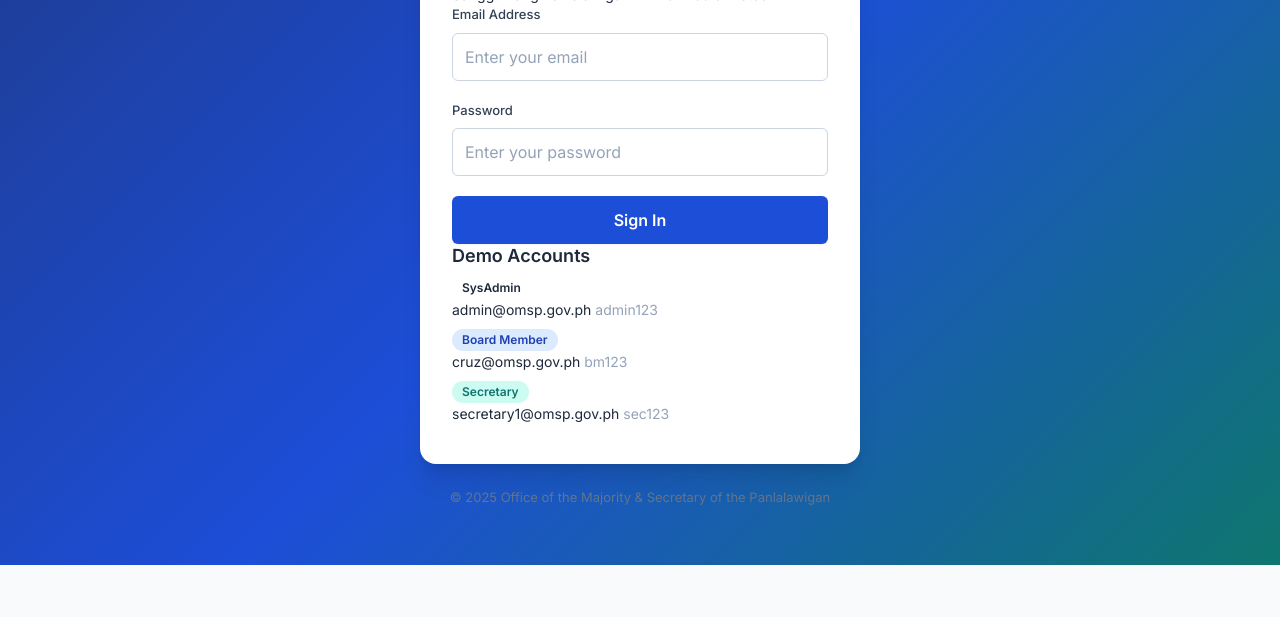
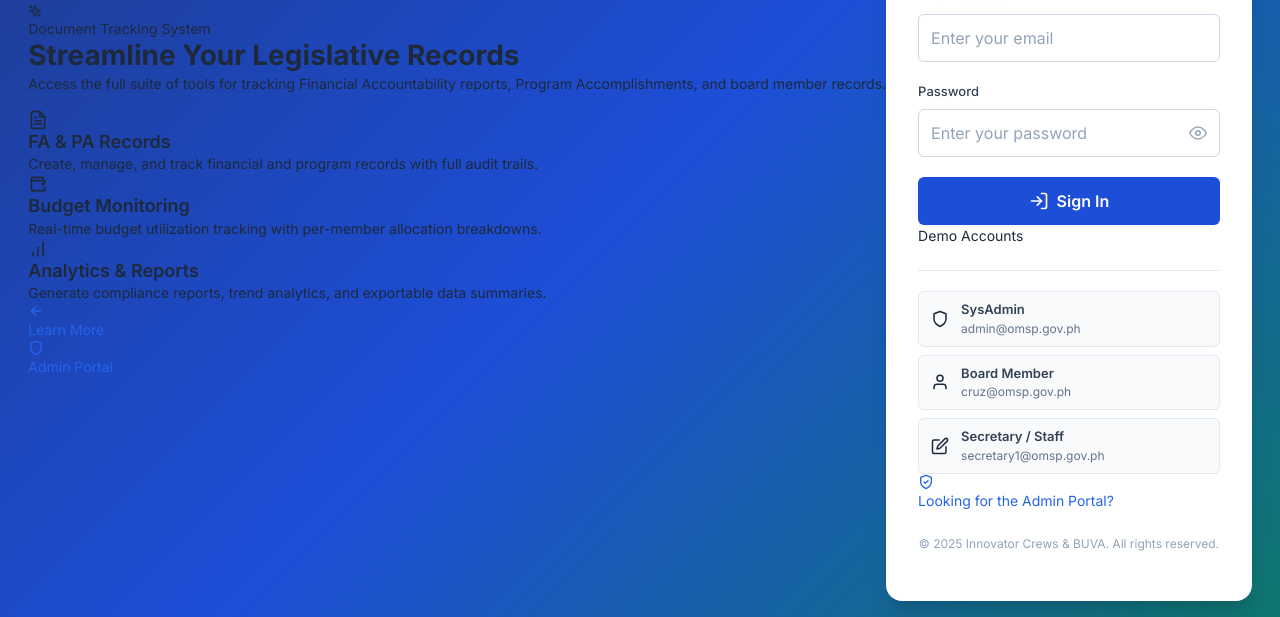
Before and after one commit to Innovator-Crews/OMSP-Document-Tracking-Monitoring, a plain HTML site: page pages/index.html in a window 1280 px wide. Shown: the part 235-852 px from the top of the page. Before the commit the page ends 800 px from the top, so only its background shows below. Drawn offline with Linux system fonts and the light colour scheme.

Commit message:
feat: add icons.js script to multiple pages for enhanced UI elements

```diff
--- a/pages/index.html
+++ b/pages/index.html
@@ -3,9 +3,9 @@
 <head>
   <meta charset="UTF-8" />
   <meta name="viewport" content="width=device-width, initial-scale=1.0" />
-  <title>Login — OMSP Document Tracking</title>
+  <title>Sign In — OMSP Document Tracking</title>
   <link rel="preconnect" href="https://fonts.googleapis.com" />
-  <link href="https://fonts.googleapis.com/css2?family=Inter:wght@400;500;600;700&display=swap" rel="stylesheet" />
+  <link href="https://fonts.googleapis.com/css2?family=Inter:wght@400;500;600;700;800&display=swap" rel="stylesheet" />
   <link rel="stylesheet" href="../assets/css/main.css" />
   <link rel="stylesheet" href="../assets/css/components.css" />
   <link rel="stylesheet" href="../assets/css/animations.css" />
@@ -13,13 +13,65 @@
 </head>
 <body class="login-page">
 
-  <div class="login-container fade-in">
+  <!-- ════ LEFT: Promotional Panel ════ -->
+  <div class="login-promo">
+    <div class="login-promo-inner fade-in">
+      <div class="login-promo-badge">
+        <span id="promo-badge-icon"></span>
+        Document Tracking System
+      </div>
+
+      <h1>Streamline Your Legislative Records</h1>
+      <p class="login-promo-desc">
+        Access the full suite of tools for tracking Financial Accountability
+        reports, Program Accomplishments, and board member records.
+      </p>
+
+      <!-- Feature highlights -->
+      <div class="login-promo-features">
+        <div class="login-promo-feature">
+          <div class="login-promo-feature-icon" id="promo-feat-1-icon"></div>
+          <div class="login-promo-feature-text">
+            <h3>FA &amp; PA Records</h3>
+            <p>Create, manage, and track financial and program records with full audit trails.</p>
+          </div>
+        </div>
+        <div class="login-promo-feature">
+          <div class="login-promo-feature-icon" id="promo-feat-2-icon"></div>
+          <div class="login-promo-feature-text">
+            <h3>Budget Monitoring</h3>
+            <p>Real-time budget utilization tracking with per-member allocation breakdowns.</p>
+          </div>
+        </div>
+        <div class="login-promo-feature">
+          <div class="login-promo-feature-icon" id="promo-feat-3-icon"></div>
+          <div class="login-promo-feature-text">
+            <h3>Analytics &amp; Reports</h3>
+            <p>Generate compliance reports, trend analytics, and exportable data summaries.</p>
+          </div>
+        </div>
+      </div>
+
+      <!-- Quick links -->
+      <div class="login-promo-links">
+        <a href="../index.html" class="login-promo-link" id="promo-link-home">
+          Learn More
+        </a>
+        <a href="../sysadmin/login.html" class="login-promo-link" id="promo-link-admin">
+          Admin Portal
+        </a>
+      </div>
+    </div>
+  </div>
+
+  <!-- ════ RIGHT: Login Form ════ -->
+  <div class="login-form-panel">
     <div class="login-card">
-      <!-- Header -->
-      <div class="login-header">
-        <div class="login-logo">🏛️</div>
-        <h1 class="login-title">OMSP Document Tracking</h1>
-        <p class="login-subtitle">Sangguniang Panlalawigan — Province of Bataan</p>
+      <!-- Logo -->
+      <div class="logo-section">
+        <div class="login-logo" id="login-logo-icon"></div>
+        <h1>Welcome Back</h1>
+        <p class="subtitle">Sangguniang Panlalawigan — Province of Bataan</p>
       </div>
 
       <!-- Login Form -->
@@ -31,48 +83,66 @@
 
         <div class="form-group">
           <label for="login-password" class="form-label">Password</label>
-          <input type="password" id="login-password" class="form-input" placeholder="Enter your password" required autocomplete="current-password" />
+          <div class="password-wrapper">
+            <input type="password" id="login-password" class="form-input" placeholder="Enter your password" required autocomplete="current-password" />
+            <button type="button" class="toggle-password" id="toggle-pw" aria-label="Toggle password visibility"></button>
+          </div>
         </div>
 
         <div id="login-error" class="banner banner-danger hidden" role="alert"></div>
 
-        <button type="submit" class="btn btn-primary btn-block">Sign In</button>
+        <button type="submit" class="btn btn-primary btn-block" id="login-submit-btn">
+          Sign In
+        </button>
       </form>
 
+      <!-- Demo Divider -->
+      <div class="login-divider"><span>Demo Accounts</span></div>
+
       <!-- Demo Accounts -->
-      <div class="demo-accounts">
-        <h3 class="demo-accounts-title">Demo Accounts</h3>
-        <div class="demo-account" onclick="fillDemo('admin@omsp.gov.ph','admin123')">
-          <span class="badge badge-admin">SysAdmin</span>
-          <div class="demo-credentials">
-            <span>admin@omsp.gov.ph</span>
-            <span class="text-muted">admin123</span>
-          </div>
-        </div>
-        <div class="demo-account" onclick="fillDemo('cruz@omsp.gov.ph','bm123')">
-          <span class="badge badge-bm">Board Member</span>
-          <div class="demo-credentials">
-            <span>cruz@omsp.gov.ph</span>
-            <span class="text-muted">bm123</span>
-          </div>
-        </div>
-        <div class="demo-account" onclick="fillDemo('secretary1@omsp.gov.ph','sec123')">
-          <span class="badge badge-secretary">Secretary</span>
-          <div class="demo-credentials">
-            <span>secretary1@omsp.gov.ph</span>
-            <span class="text-muted">sec123</span>
-          </div>
+      <div class="demo-section">
+        <div class="demo-accounts">
+          <button type="button" class="demo-btn" onclick="fillDemo('admin@omsp.gov.ph','admin123')">
+            <div class="demo-btn-icon demo-btn-icon-admin" id="demo-icon-admin"></div>
+            <div class="demo-btn-info">
+              <div class="demo-btn-role">SysAdmin</div>
+              <div class="demo-btn-email">admin@omsp.gov.ph</div>
+            </div>
+          </button>
+          <button type="button" class="demo-btn" onclick="fillDemo('cruz@omsp.gov.ph','bm123')">
+            <div class="demo-btn-icon demo-btn-icon-bm" id="demo-icon-bm"></div>
+            <div class="demo-btn-info">
+              <div class="demo-btn-role">Board Member</div>
+              <div class="demo-btn-email">cruz@omsp.gov.ph</div>
+            </div>
+          </button>
+          <button type="button" class="demo-btn" onclick="fillDemo('secretary1@omsp.gov.ph','sec123')">
+            <div class="demo-btn-icon demo-btn-icon-staff" id="demo-icon-staff"></div>
+            <div class="demo-btn-info">
+              <div class="demo-btn-role">Secretary / Staff</div>
+              <div class="demo-btn-email">secretary1@omsp.gov.ph</div>
+            </div>
+          </button>
         </div>
       </div>
+
+      <!-- Admin portal link -->
+      <a href="../sysadmin/login.html" class="admin-portal-link" id="admin-portal-link">
+        Looking for the Admin Portal?
+      </a>
+
+      <!-- Footer -->
+      <div class="login-footer">
+        <p class="copyright">&copy; 2025 Innovator Crews &amp; BUVA. All rights reserved.</p>
+      </div>
     </div>
-
-    <p class="login-footer">© 2025 Office of the Majority & Secretary of the Panlalawigan</p>
   </div>
 
   <!-- Scripts -->
   <script src="../assets/js/storage.js"></script>
   <script src="../assets/js/utils.js"></script>
   <script src="../assets/js/activity-logger.js"></script>
+  <script src="../assets/js/icons.js"></script>
   <script src="../assets/js/auth.js"></script>
   <script src="../assets/js/notifications.js"></script>
   <script src="../assets/js/router.js"></script>
@@ -82,6 +152,39 @@
       document.getElementById('login-email').value = email;
       document.getElementById('login-password').value = password;
     }
+
+    document.addEventListener('DOMContentLoaded', () => {
+      // Inject SVG icons
+      document.getElementById('promo-badge-icon').innerHTML = Icons.render('sparkles', 14);
+      document.getElementById('promo-feat-1-icon').innerHTML = Icons.render('file-text', 20);
+      document.getElementById('promo-feat-2-icon').innerHTML = Icons.render('wallet', 20);
+      document.getElementById('promo-feat-3-icon').innerHTML = Icons.render('bar-chart', 20);
+      document.getElementById('promo-link-home').innerHTML = Icons.render('arrow-left', 16) + ' Learn More';
+      document.getElementById('promo-link-admin').innerHTML = Icons.render('shield', 16) + ' Admin Portal';
+      document.getElementById('login-logo-icon').innerHTML = Icons.render('landmark', 32);
+
+      // Login button
+      document.getElementById('login-submit-btn').innerHTML = Icons.render('log-in', 20) + ' Sign In';
+
+      // Password toggle
+      const togglePw = document.getElementById('toggle-pw');
+      togglePw.innerHTML = Icons.render('eye', 18);
+      togglePw.addEventListener('click', () => {
+        const pwInput = document.getElementById('login-password');
+        const isPassword = pwInput.type === 'password';
+        pwInput.type = isPassword ? 'text' : 'password';
+        togglePw.innerHTML = Icons.render(isPassword ? 'eye-off' : 'eye', 18);
+      });
+
+      // Demo icons
+      document.getElementById('demo-icon-admin').innerHTML = Icons.render('shield', 18);
+      document.getElementById('demo-icon-bm').innerHTML = Icons.render('user', 18);
+      document.getElementById('demo-icon-staff').innerHTML = Icons.render('edit', 18);
+
+      // Admin portal link
+      document.getElementById('admin-portal-link').innerHTML =
+        Icons.render('shield-check', 16) + ' Looking for the Admin Portal?';
+    });
   </script>
 </body>
 </html>
```
Also changed, not shown: boardmember/my-fa-budget.html (+1 -0 lines), pages/activity-logs.html (+1 -0 lines), pages/budget.html (+1 -0 lines), pages/categories.html (+1 -0 lines), pages/dashboard.html (+1 -0 lines), pages/fa-list.html (+1 -0 lines), pages/fa-new.html (+1 -0 lines), pages/global-search.html (+1 -0 lines), pages/pa-list.html (+1 -0 lines), pages/pa-new.html (+1 -0 lines), pages/reports.html (+1 -0 lines), pages/term-management.html (+1 -0 lines).
